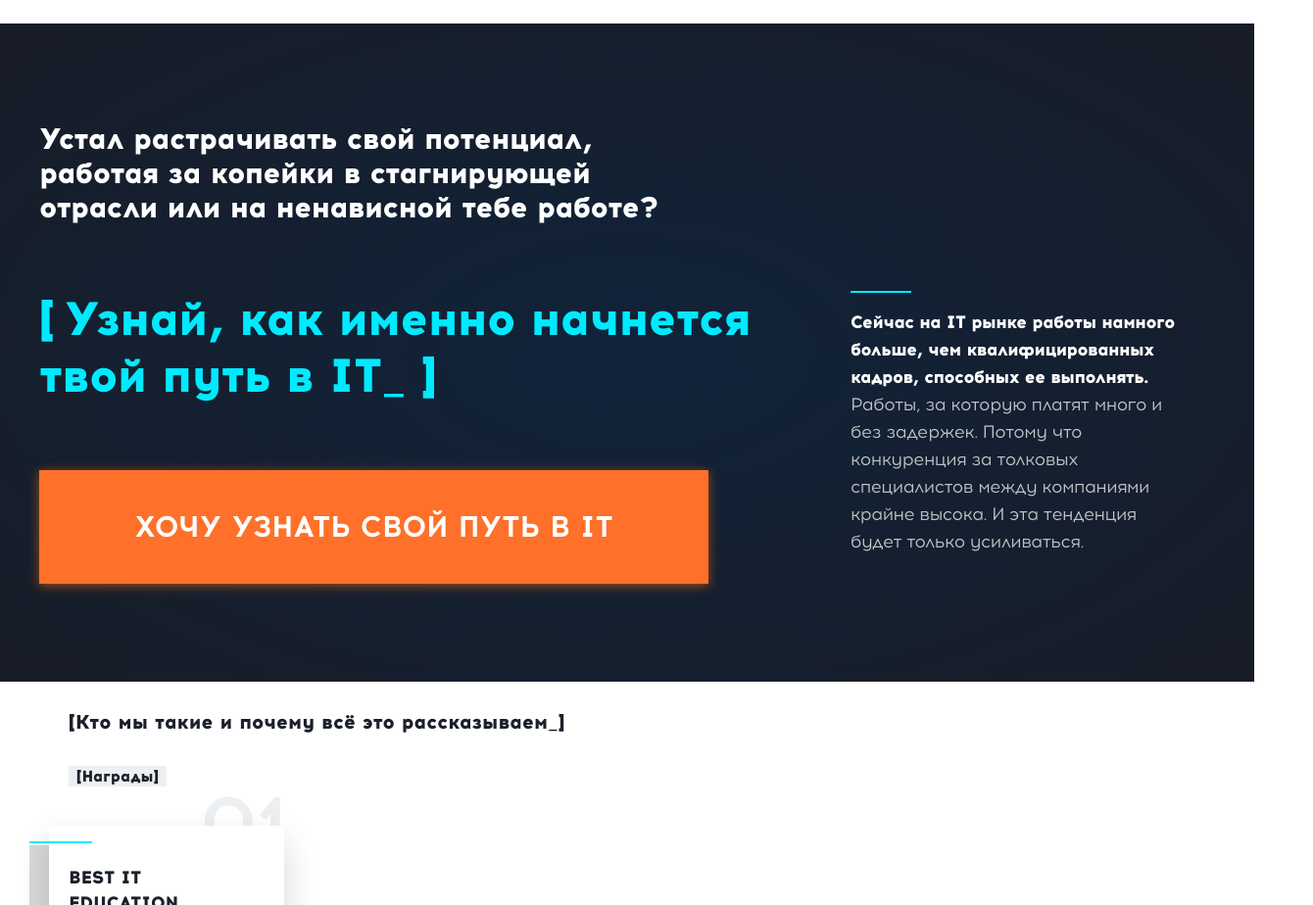
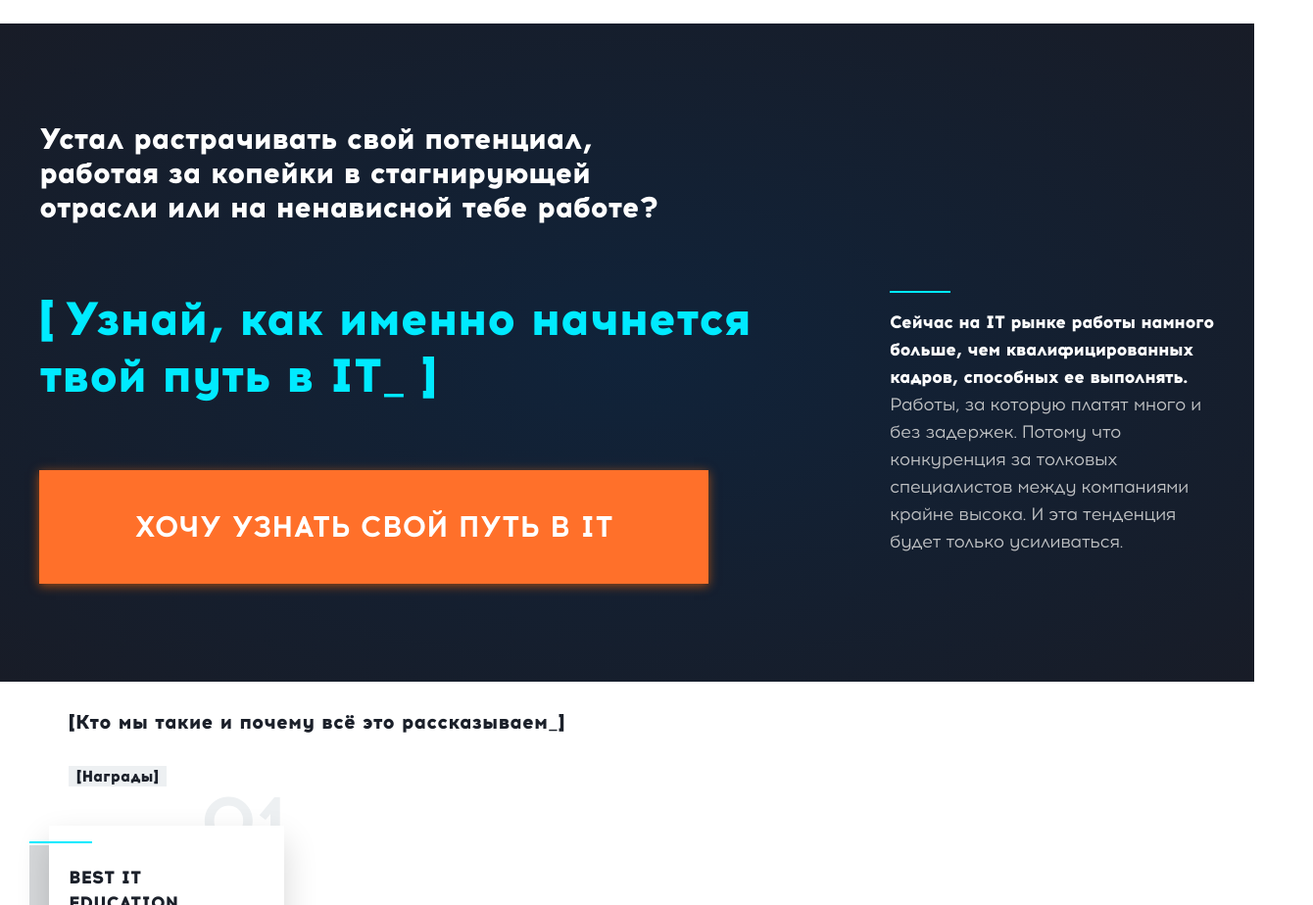
Before and after one commit to bodrius/super-team, a website: page src/index.html in a window 1280 px wide. Shown: the part 3340-4264 px from the top of the page at 98% size, 1340 px wide, since content can reach past the window. Drawn offline with nearby package versions, Linux system fonts and the light colour scheme; files that its build step writes are made by us from their sources.

Commit message:
change rule flex

```diff
--- a/src/html/contact.html
+++ b/src/html/contact.html
@@ -5,14 +5,18 @@
         потенциал, работая за копейки
         в стагнирующей отрасли
         или на ненависной тебе работе?</p>
+        <div class="contact__desk">
       <p class="contact__text">Сейчас на IT рынке работы намного больше, чем квалифицированных кадров, способных ее
         выполнять.
         <span class="contact__text-inner"> Работы, за которую платят много
           и без задержек. Потому что конкуренция
           за толковых специалистов между компаниями крайне высока. И эта тенденция будет только усиливаться.</span></p>
-      <h2 class="contact__title">Узнай, как именно начнется
+          <div class="contact__deskbox">
+          <h2 class="contact__title">Узнай, как именно начнется
         твой путь в IT_ </h2>
       <button class="contact__button">ХОЧУ УЗНАТЬ СВОЙ ПУТЬ В IT</button>
+    </div>
+    </div>
       <div>
     </div>
 </section>
--- a/src/sass/section/contact.scss
+++ b/src/sass/section/contact.scss
@@ -112,7 +112,12 @@
 
     &__box {
       padding: 0;
-      position: relative;
+    }
+
+    &__desk {
+      display: flex;
+      flex-direction: row-reverse;
+      justify-content: space-between;
     }
 
     &__starter {
@@ -123,9 +128,6 @@
     }
 
     &__text {
-      position: absolute;
-      top: 173px;
-      right: 40px;
       font-size: 18px;
       line-height: 28px;
 
--- a/src/sass/section/info.scss
+++ b/src/sass/section/info.scss
@@ -213,7 +213,7 @@
   }
 
   .infosection__list{
-    width: 500px;
+    width: 100%;
   }
 
   .infosection__item-desk {
```
